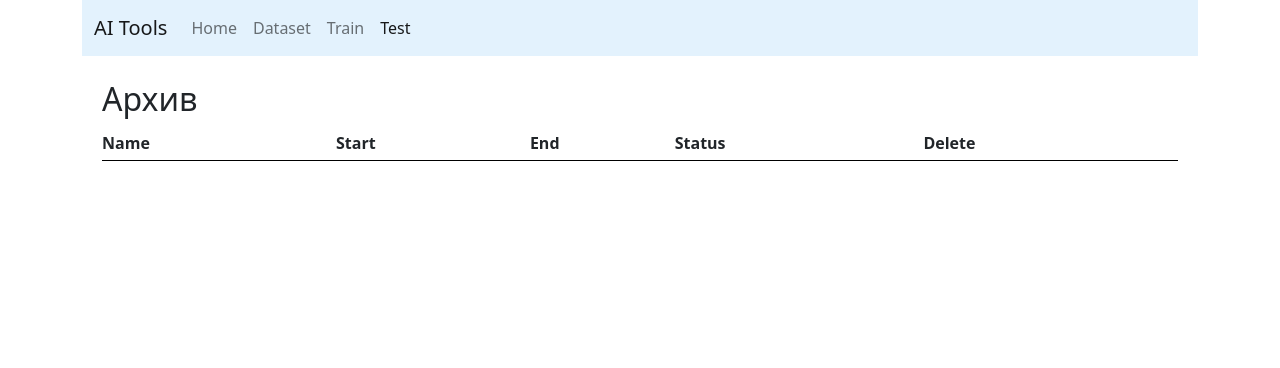
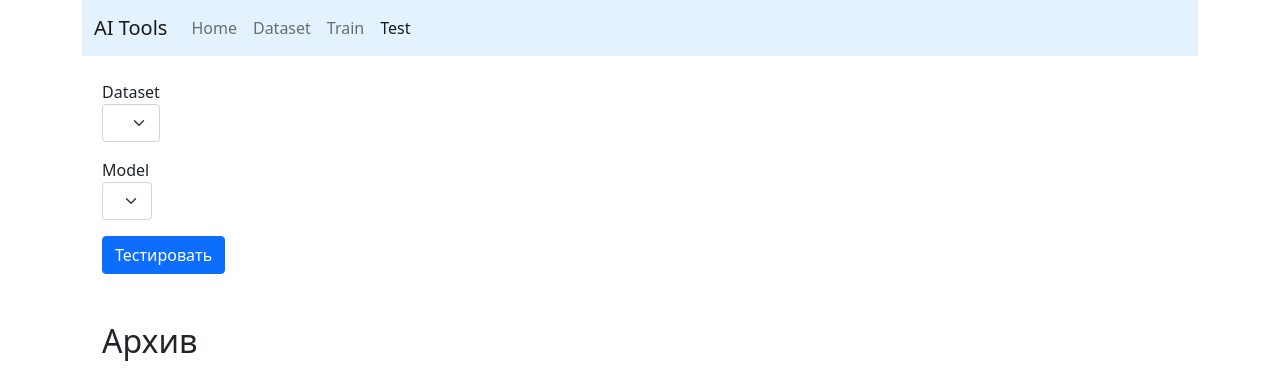
Before and after one commit to Zwergpro/graduate-work, a Flask app: page /test/ in a window 1280 px wide. Shown: the top 368 px of the page. Run offline with Flask 2, Linux system fonts and the light colour scheme; data that the repository does not hold is empty; parts of the project's set-up code (start-up, migrations or seed data) failed here and were passed over.

Commit message:
add model testing

```diff
--- a/app/collectors/dataset.py
+++ b/app/collectors/dataset.py
@@ -1,3 +1,4 @@
+import json
 import os
 import time
 from typing import Tuple, Dict, List
@@ -26,7 +27,7 @@ DOCTORS_CSV = 'doctors.csv'
 DOCTORS_ANN = 'doctor_item_base.ann'
 TEST_DATASET = 'test_dataset.csv'
 TRAIN_DATASET = 'train_dataset.csv'
-CHECK_DATASET = 'check_dataset.csv'
+CHECK_DATASET = 'check_dataset.json'
 
 
 class DatasetCollector:
@@ -117,11 +118,21 @@ class DatasetCollector:
             to_list.append([0, appt.id, *self.annoy_index.get_item_vector(doctor)])
         to_list.append([1, appt.id, *self.annoy_index.get_item_vector(appt.doctor_id)])
 
+    def get_check_data(self, doc_towns, last_appt, old_appts) -> dict:
+        """Предагрегирует данные для финального тестирования модели"""
+        doctors = self.get_town_doctor_list(doc_towns[last_appt.doctor_id], last_appt.spec_id, exclude=tuple())[:200]
+
+        return {
+            'selected_doctor': last_appt.doctor_id,
+            'suggested_doctors': doctors,
+            'all_appts': [appt.doctor_id for appt in old_appts],
+        }
+
     def create_datasets_for_catboost(
         self,
         min_appts: int = 1,
         save: bool = True
-    ) -> Tuple[pd.DataFrame, pd.DataFrame, pd.DataFrame]:
+    ) -> Tuple[pd.DataFrame, pd.DataFrame, List[dict]]:
         """Создает датасет для тренировки и тестирования"""
         assert self.annoy_index is not None, 'annoy_index does not exist'
 
@@ -138,31 +149,45 @@ class DatasetCollector:
 
         for user in all_users:
             last_appt, *old_appts = self.get_appts_by_user(user)
-            check.append(last_appt.id)
+
+            # последнюю запись на прием оставляем для финального тестирования
+            check.append(self.get_check_data(doc_towns, last_appt, old_appts))
             r_con.incr(dataset_r_key)
 
             if not old_appts:
-                continue
+                continue  # была всего одна запись на прием
 
             test_appt, *train_user_appts = old_appts
-
+            # предпоследнюю запись на прием оставляем для тестирования при обучении
             self.set_appt_dataset(test, doc_towns, test_appt)
 
+            # старые записи на прием оставляем для обучения
             for appt in train_user_appts:
                 self.set_appt_dataset(train, doc_towns, appt)
 
         test_df = pd.DataFrame(test)
         train_df = pd.DataFrame(train)
-        check_df = pd.DataFrame(check)
 
         if save:
             test_df.to_csv(self.get_save_path(TEST_DATASET), header=False, index=False)
             train_df.to_csv(self.get_save_path(TRAIN_DATASET), header=False, index=False)
-            check_df.to_csv(self.get_save_path(CHECK_DATASET), header=False, index=False)
 
-        return test_df, train_df, check_df
+            with open(self.get_save_path(CHECK_DATASET), 'w') as fp:
+                json.dump(check, fp)
+
+        return test_df, train_df, check
 
     def load_dataset(self):
         test_df = pd.read_csv(self.get_save_path(TEST_DATASET), header=None)
         train_df = pd.read_csv(self.get_save_path(TRAIN_DATASET), header=None)
         return test_df, train_df
+
+    def load_check_dataset(self):
+        with open(self.get_save_path(CHECK_DATASET), 'r') as fp:
+            return json.load(fp)
+
+    def load_annoy_index(self):
+        if self.annoy_index is None:
+            self.annoy_index = AnnoyIndex(AnnoySettings.ITEMS, AnnoySettings.METRIC)
+            self.annoy_index.load(self.get_save_path(DOCTORS_ANN))
+        return self.annoy_index
--- a/app/static/style.css
+++ b/app/static/style.css
@@ -23,3 +23,7 @@ table th, table td {
     border-bottom: 1px solid black;
     padding: 5px 0;
 }
+
+select .form-select {
+    width: 350px;
+}
--- a/app/templates/test/main_test.html
+++ b/app/templates/test/main_test.html
@@ -4,6 +4,35 @@
 
 {% block content %}
     <br>
+    <div>
+        <form class="row g-2" action="{{ url_for('test.start_test') }}" method="post">
+            <div class="col-md-12">
+                <label class="form-label">Dataset
+                    <select class="form-select" required name="dataset_id">
+                        {% for dataset in datasets %}
+                            <option value="{{ dataset.id }}">{{ dataset.name }}</option>
+                        {% endfor %}
+                    </select>
+                </label>
+            </div>
+
+            <div class="col-md-12">
+                <label class="form-label">Model
+                    <select class="form-select" required name="train_id">
+                        {% for train in trains %}
+                            <option value="{{ train.id }}">{{ train.name }}</option>
+                        {% endfor %}
+                    </select>
+                </label>
+            </div>
+
+            <div class="col-12">
+                <button type="submit" class="btn btn-primary">Тестировать</button>
+            </div>
+        </form>
+    </div>
+
+    <br><br>
     <h2>Архив</h2>
     <table>
         <tr>
--- a/app/views/test.py
+++ b/app/views/test.py
@@ -1,11 +1,20 @@
+import datetime
 import os
+import time
 from contextlib import suppress
 
-from flask import Blueprint, render_template, redirect, url_for, request
+import numpy as np
+from catboost import CatBoost
+from flask import Blueprint, render_template, redirect, url_for, request, current_app
+from matplotlib import pyplot as plt
+from progressbar import progressbar
 from sqlalchemy import desc
 
+from collectors.dataset import DatasetCollector
 from models import db
+from models.dataset import Dataset, DatasetStatus
 from models.test import Test, TestStatus
+from models.train import Train, TrainStatus
 
 bp = Blueprint('test', __name__, url_prefix='/test')
 
@@ -24,7 +33,16 @@ def main():
     else:
         tests = Test.query.order_by(desc(Test.dt_start)).all()
 
-    return render_template('test/main_test.html', tests=tests)
+    datasets = Dataset.query.filter(Dataset.status == DatasetStatus.end).order_by(desc(Dataset.dt_start)).all()
+    trains = Train.query.filter(Train.status == TrainStatus.end).order_by(desc(Train.dt_start)).all()
+
+    return render_template(
+        'test/main_test.html',
+        active_test=active_test,
+        tests=tests,
+        datasets=datasets,
+        trains=trains,
+    )
 
 
 @bp.route('/delete/', methods=('POST',))
@@ -37,3 +55,121 @@ def delete():
     local_session.delete(test_model)
     local_session.commit()
     return redirect(url_for('test.main'))
+
+
+@bp.route('/start-test/', methods=('POST',))
+def start_test():
+    dataset_model = Dataset.query.get_or_404(ident=request.form.get('dataset_id', default=0))
+    train_model = Train.query.get_or_404(ident=request.form.get('train_id', default=0))
+
+    collector = DatasetCollector(dataset_model=dataset_model)
+
+    dataset_name = 'test_' + str(time.time()).replace('.', '')
+    test_dir = os.path.join(current_app.config['TEST_DIR'], dataset_name)
+    os.makedirs(test_dir, exist_ok=True)
+
+    test = Test(
+        name=dataset_name,
+        path=test_dir,
+        dt_start=datetime.datetime.now(),
+        status=TestStatus.start,
+    )
+    db.session.add(test)
+    db.session.commit()
+
+    annoy_index = collector.load_annoy_index()
+    model = CatBoost()
+    model.load_model(os.path.join(train_model.path, 'model.bin'))
+
+    check_ds = collector.load_check_dataset()
+
+    # user_data = get_test_data(min_appt=10)
+
+    position_stat = []
+    position_stat_after = []
+    # position_stat_after_model = []
+    # position_stat_after_vectors = []
+    print('processing...')
+    for data in progressbar(check_ds):
+        # data = user_data[user]
+
+        last_doctor = data['selected_doctor']
+        town_doctors = data['suggested_doctors']
+        all_appts = data['all_appts']
+
+        if last_doctor not in town_doctors:
+            continue
+
+        index_of = town_doctors.index(last_doctor)
+        if index_of > 200:
+            continue
+
+        position_stat.append(town_doctors.index(last_doctor))
+
+        sort_func = get_sort_func(all_appts, annoy_index)
+        town_doctors_1 = sort_doctors(town_doctors.copy(), model, sort_func, annoy_index)
+        # town_doctors_2 = _sort_model(town_doctors.copy(), annoy_index, model)
+        # town_doctors_3 = sorted(town_doctors.copy(), key=sort_func)
+
+        position_stat_after.append(town_doctors_1.index(last_doctor))
+        # position_stat_after_model.append(town_doctors_2.index(last_doctor))
+        # position_stat_after_vectors.append(town_doctors_3.index(last_doctor))
+
+    print_graphs(position_stat, position_stat_after, path=test.path)
+
+    test.status = TestStatus.end
+    test.dt_end = datetime.datetime.now()
+    db.session.add(test)
+    db.session.commit()
+
+    return redirect(url_for('test.main'))
+
+
+def print_graphs(before: list, after: list, path: str):
+    print('-' * 30)
+    print(np.mean(before))
+    print_graph('before', np.array(before), os.path.join(path, 'before.png'))
+
+    print('-' * 30)
+    print(np.mean(after))
+    print_graph('after', np.array(after), os.path.join(path, 'after.png'))
+
+
+def print_graph(title, array, path):
+    plt.title(title)
+    plt.hist(array, 50)
+    plt.ylabel('count')
+    plt.xlabel('place')
+    plt.grid(True)
+    plt.savefig(path)
+
+
+def get_sort_func(appts, a_index):
+    def _sort_func(doctor_id):
+        dists = []
+        for doc_id in appts:
+            dists.append(a_index.get_distance(doctor_id, doc_id))
+        return min(dists) if dists else 999999
+
+    return _sort_func
+
+
+def _sort_model(data, vectors, model: CatBoost):
+    data_arrays = []
+    for doctor in data:
+        data_arrays.append(vectors.get_item_vector(doctor))
+
+    prob = model.predict(data_arrays)
+    result = sorted(zip(data, prob), key=lambda x: x[1], reverse=True)
+    return [x for x, _ in result]
+
+
+def sort_doctors(data, model, sort_func, doctor_vectors):
+    town_doctors = _sort_model(data, doctor_vectors, model)
+
+    if len(town_doctors) < 11:
+        return sorted(town_doctors, key=sort_func)
+
+    town_doctors_pre = sorted(town_doctors[:10], key=sort_func)
+    town_doctors_after = town_doctors[10:]
+    return town_doctors_pre + town_doctors_after
```
Also changed, not shown: 1 other file.
